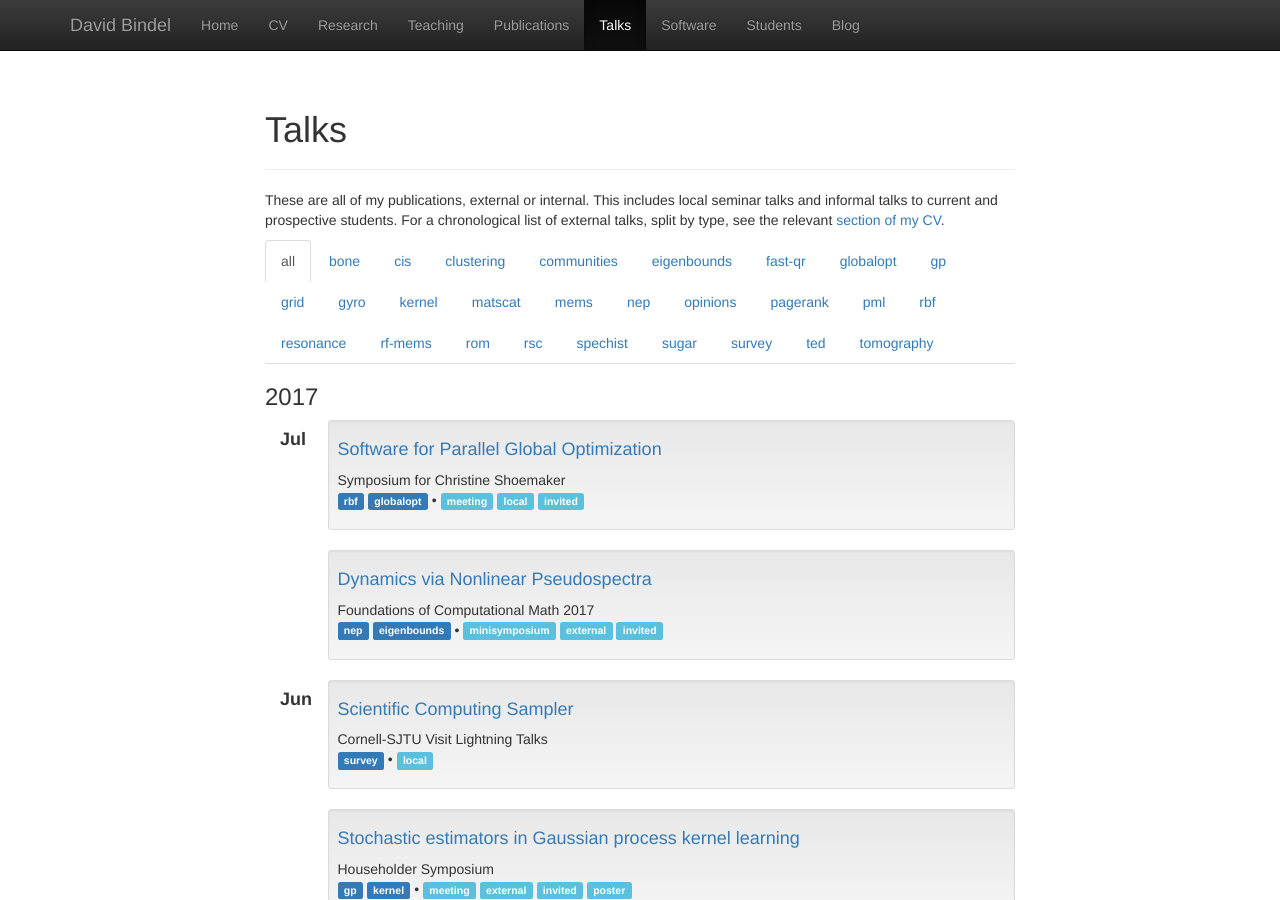
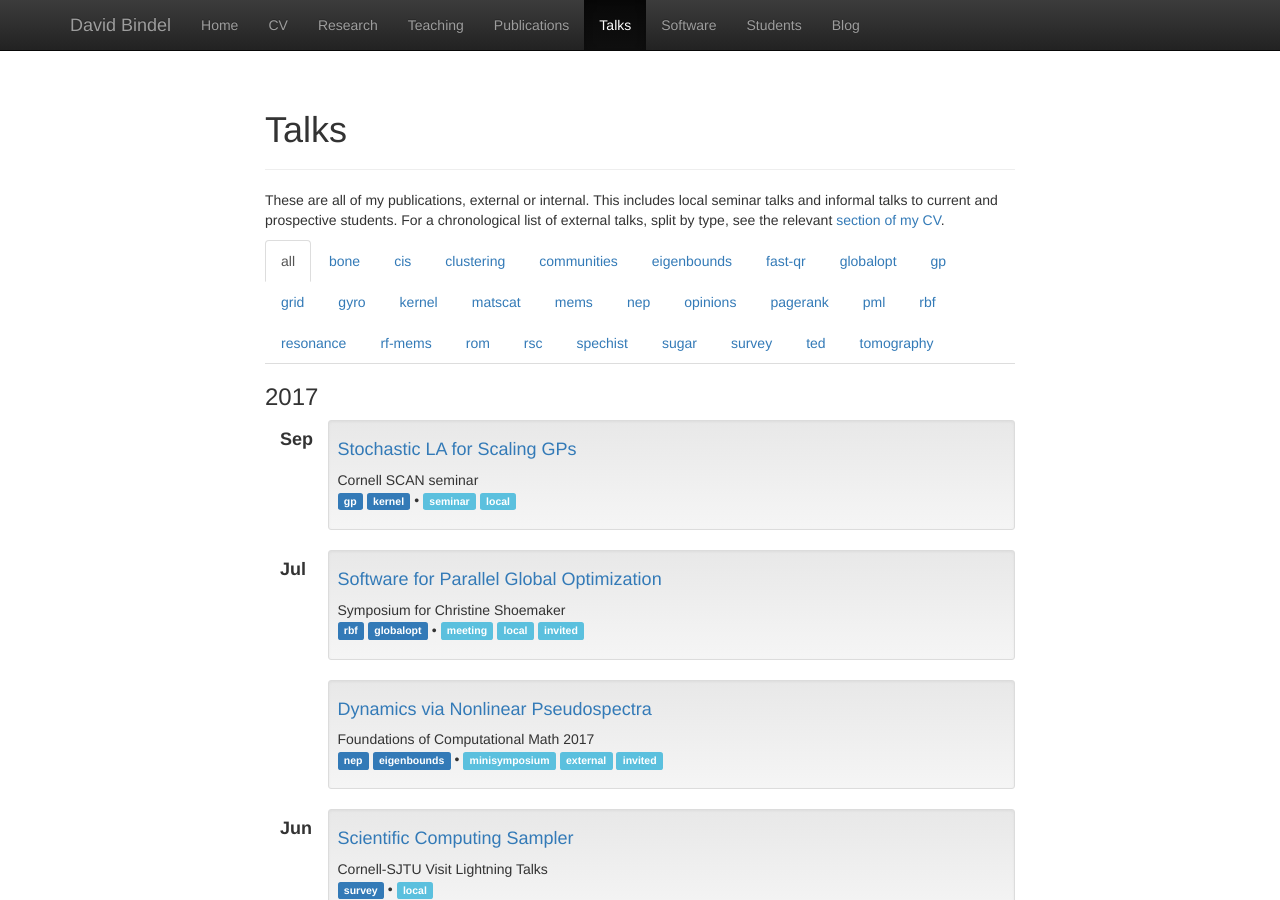
Before and after one commit to dbindel/cornell_web, a Jekyll site: the page built from talks.html, in a window 1280 px wide and 900 px high. Built offline with Jekyll 4.4.1, drawn with Linux system fonts in a browser that asks for light colours; nearby versions of some CDN libraries.

Commit message:
Add 9/25 SCAN slides.

```diff
--- a/_data/present.yml
+++ b/_data/present.yml
@@ -996,3 +996,9 @@
   tags: [rbf, globalopt]
   where: Symposium for Christine Shoemaker
   type: [meeting, local, invited]
+-
+  file: 2017-09-scan/scan-sep17.pdf
+  title: "Stochastic LA for Scaling GPs"
+  tags: [gp, kernel]
+  where: Cornell SCAN seminar
+  type: [seminar, local]
```
